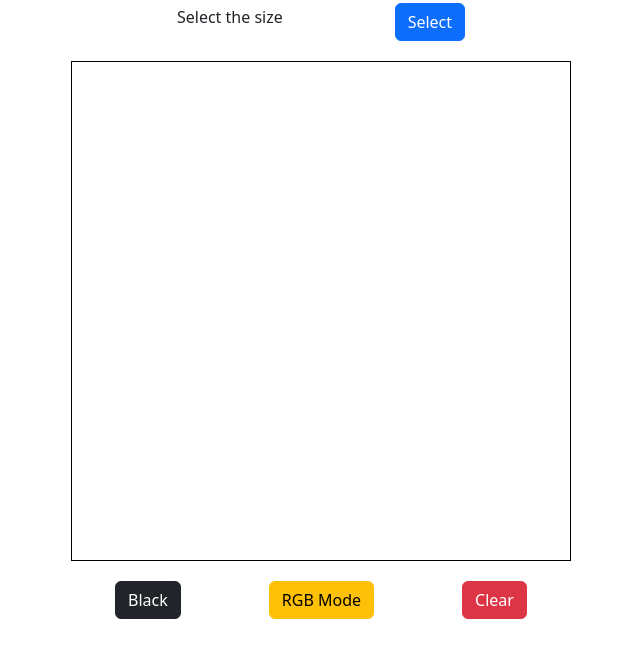
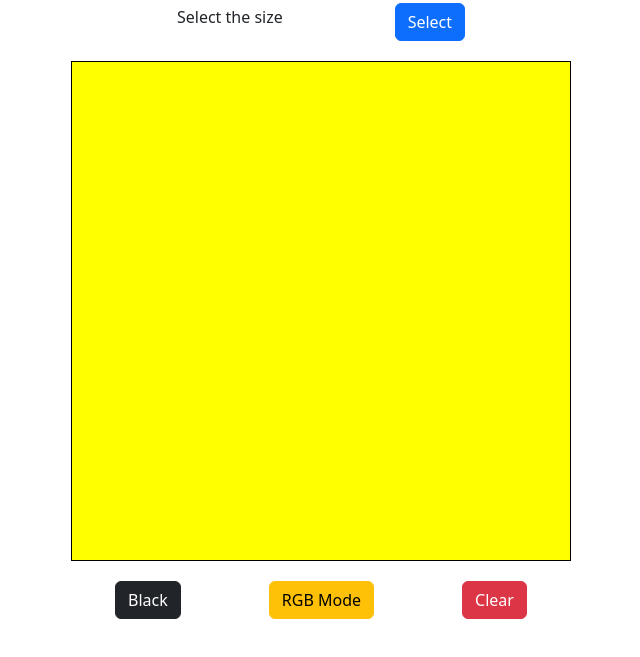
Before and after one commit to mesakhlolo/etch-a-sketch, a plain HTML site: page index.html in a window 1280 px wide. Shown: the part 53-710 px from the top of the page, without its empty margins (319-959 px from the left). Drawn offline with nearby package versions, Linux system fonts and the light colour scheme.

Commit message:
create a createBoard function

```diff
--- a/index.html
+++ b/index.html
@@ -5,6 +5,7 @@
     <meta http-equiv="X-UA-Compatible" content="IE=edge" />
     <meta name="viewport" content="width=device-width, initial-scale=1.0" />
     <title>Etch a Sketch</title>
+    <!-- My CSS -->
     <link rel="stylesheet" href="style.css" />
     <!-- Bootstrap CSS -->
     <link
@@ -31,11 +32,5 @@
 
     <!-- My Javascript -->
     <script src="script.js"></script>
-    <!-- Bootstrap Javascript -->
-    <script
-      src="https://cdn.jsdelivr.net/npm/bootstrap@5.3.0-alpha3/dist/js/bootstrap.bundle.min.js"
-      integrity="sha384-ENjdO4Dr2bkBIFxQpeoTz1HIcje39Wm4jDKdf19U8gI4ddQ3GYNS7NTKfAdVQSZe"
-      crossorigin="anonymous"
-    ></script>
   </body>
 </html>
--- a/script.js
+++ b/script.js
@@ -0,0 +1,19 @@
+document.addEventListener("DOMContentLoaded", function () {
+  createBoard(16);
+  console.log("hi");
+});
+
+function createBoard(size) {
+  let board = document.querySelector(".board");
+
+  board.style.gridTemplateColumns = `repeat(${size}, 1fr)`;
+  board.style.gridTemplateRows = `repeat(${size}, 1fr)`;
+
+  let numDivs = size * size;
+
+  for (let i = 0; i < numDivs; i++) {
+    let div = document.createElement("div");
+    div.style.backgroundColor = "yellow";
+    board.insertAdjacentElement("beforeend", div);
+  }
+}
--- a/style.css
+++ b/style.css
@@ -14,6 +14,7 @@ body {
 }
 
 .board {
+  display: grid;
   width: 500px;
   height: 500px;
   border: 1px solid black;
```
